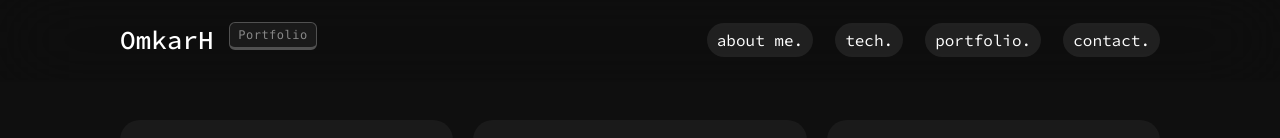
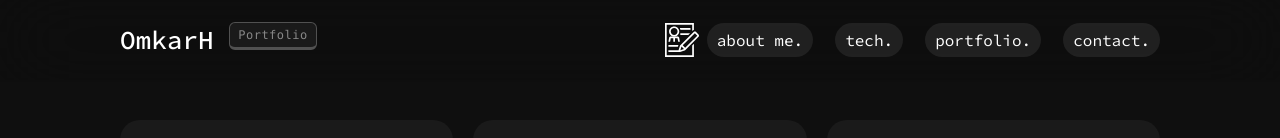
Before and after one commit to omkarhcode/omkarhwebsitev2, a Next.js app: page / in a window 1280 px wide. Shown: the top 138 px of the page. Built offline with nearby package versions, Linux system fonts and the light colour scheme.

Commit message:
added my resume

```diff
--- a/components/modules/Header/Header.tsx
+++ b/components/modules/Header/Header.tsx
@@ -2,6 +2,7 @@ import NextLink from "next/link";
 import {
   Box,
   Button,
+  Center,
   Divider,
   Drawer,
   DrawerBody,
@@ -10,6 +11,7 @@ import {
   Flex,
   HStack,
   IconButton,
+  Image,
   Kbd,
   Link,
   Menu,
@@ -18,6 +20,7 @@ import {
   MenuList,
   Spacer,
   Text,
+  Tooltip,
   chakra,
   useColorModeValue,
   useDisclosure,
@@ -88,6 +91,52 @@ const Header = () => {
               </Link>
             </Box>
             <Spacer />
+            <Tooltip
+              label="My Resume"
+              aria-label="My Resume"
+              // hasArrow
+              bg={"whiteAlpha.900"}
+              color={"blackAlpha.600"}
+              fontWeight={700}
+              placement="left-end"
+            >
+              <a
+                href={"https://www.omkarh.fyi/pdfs/Resume-Omkar-Hatalkar.pdf"}
+                target="_blank"
+              >
+                <Box
+                  // onMouseEnter={() => setHoverState(!hoverState)}
+                  // onMouseLeave={() => setHoverState(!hoverState)}
+                  // onTouchStart={() => setHoverState(!hoverState)}
+                  // onTouchEnd={() => setHoverState(!hoverState)}
+                  // bg={hoverState ? bgColor : "black2"}
+                  borderRadius="20px"
+                  transition="background-color 0.5s"
+                  // _hover={{ bg: bgColor }}
+                  display="flex"
+                  flexDirection="column"
+                  justifyContent="space-between"
+                  py={{ base: "20px", sm: "30px", lg: "25px" }}
+                >
+                  <Center height="100%">
+                    <Image
+                      src={"resume.svg"}
+                      alt={"resume"}
+                      transition="all 21s"
+                      display="block"
+                      mx="auto"
+                      boxSize={{
+                        base: "28px",
+                        sm: "38px",
+                        lg: "30px",
+                        xl: "34px",
+                        // "2xl": "40px",
+                      }}
+                    />
+                  </Center>
+                </Box>
+              </a>
+            </Tooltip>
             <HStack
               as="nav"
               spacing={{ base: "24px", xl: "22px" }}
```
Also changed, not shown: public/resume.svg (added).
